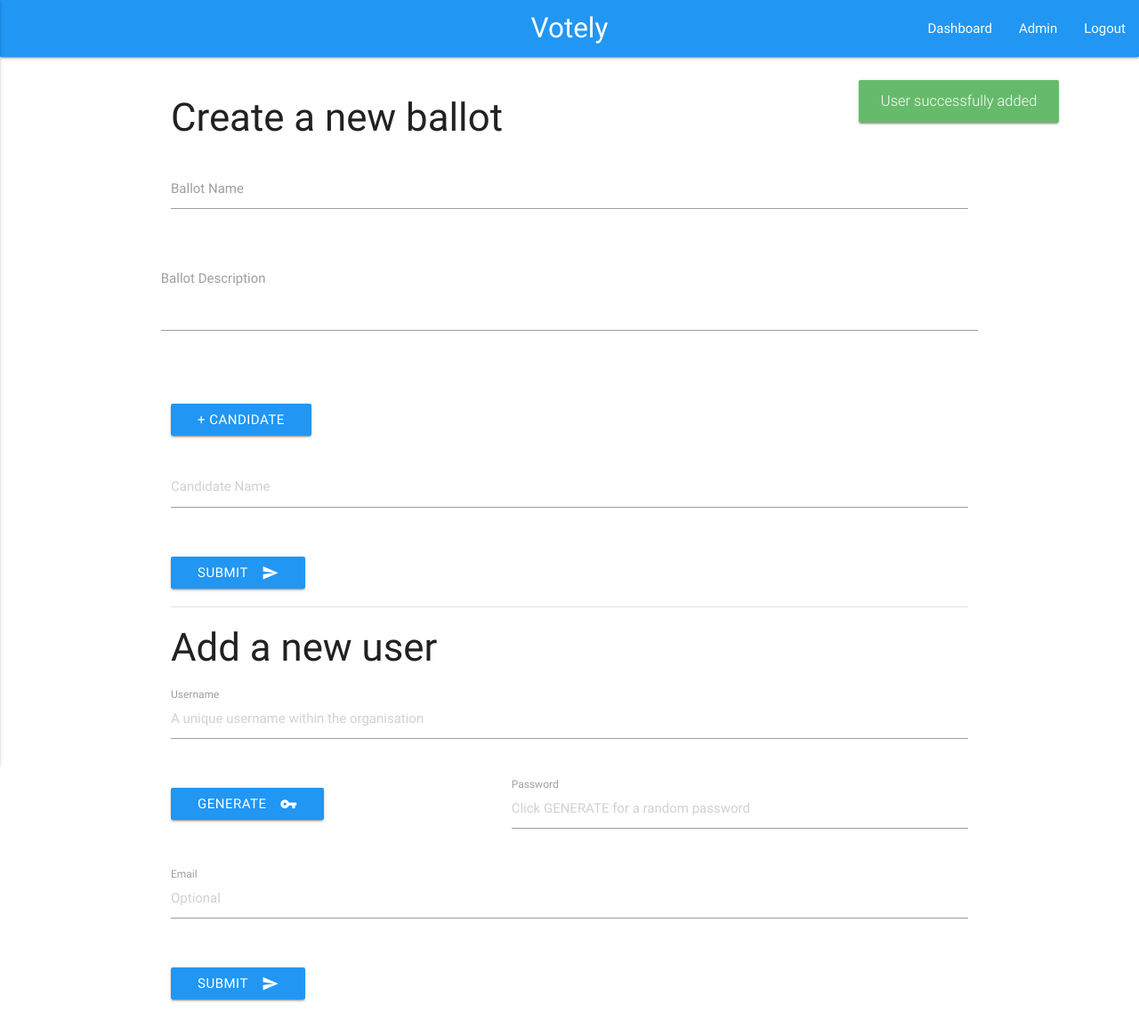
After one commit to kuniklonet/votely, a PHP site: page /admin.php?msg=1 in a window 1280 px wide. The commit adds this page. Shown: the whole page at 89% size. Run offline with PHP 8.4, Linux system fonts and the light colour scheme; the visitor is signed in with stand-in values (Sample User, id 1); some libraries are stand-ins or nearby versions.

Commit message:
Make admin panel

```diff
--- /dev/null
+++ b/admin.php
@@ -0,0 +1,144 @@
+<?php
+include("php/Login.php");
+Login::check_session();
+include("includes/head.php");
+include("includes/nav.php");
+$message = "";
+$colour = "";
+switch ($_GET["msg"]) {
+	case 1:
+		$message = "User successfully added";
+		$colour = "green lighten-1";
+		break;
+	case 2:
+		$message = "Username already exists within organisation";
+        $colour = "red lighten-1";
+		break;
+	case 3:
+		$message = "Organisation does not exist";
+        $colour = "red lighten-1";
+		break;
+	case 4:
+		$message = "Unknown error";
+        $colour = "red lighten-1";
+		break;
+}
+if (isset($_GET["msg"])) {
+	?>
+    <script type="text/javascript">
+        Materialize.toast('<?php echo $message; ?>', 60000, '<?php echo $colour; ?>');
+    </script>
+	<?php
+}
+?>
+<div class="container">
+    <br>
+
+
+    <h3>Create a new ballot</h3>
+    <form class="col s12" action="admin/addBallot.php" method="post">
+        <div class="row">
+            <div class="input-field col s12">
+                <input id="ballot-name" name="name" type="text" class="validate">
+                <label for="ballot-name">Ballot Name</label>
+            </div>
+        </div>
+        <div class="row">
+            <div class="row">
+                <div class="input-field col s12">
+                    <textarea id="description" name="description" class="materialize-textarea"></textarea>
+                    <label for="description">Ballot Description</label>
+                </div>
+            </div>
+        </div>
+
+        <div id="candidates">
+            <div class="row">
+                <div class="input-field col s5">
+                    <button type="button" class="btn waves-effect waves-light blue" onclick="addCandidate()">+ Candidate</button>
+                </div>
+            </div>
+            <div class="row">
+                <div class="input-field col s12">
+                    <input name="candidate[]" type="text" class="validate" placeholder="Candidate Name">
+                </div>
+            </div>
+        </div>
+
+        <div class="row">
+            <div class="input-field col">
+                <button class="btn waves-effect waves-light blue" type="submit" name="action">Submit
+                    <i class="material-icons right">send</i>
+                </button>
+            </div>
+        </div>
+    </form>
+
+    <div class="divider"></div>
+
+    <h3>Add a new user</h3>
+    <div class="row">
+        <form class="col s12" action="admin/addUser.php" method="post">
+            <div class="row">
+                <div class="input-field col s12">
+                    <input placeholder="A unique username within the organisation" id="first_name" name="username"
+                           type="text" class="validate">
+                    <label for="first_name">Username</label>
+                </div>
+            </div>
+
+            <div class="row">
+                <div class="input-field col s5">
+                    <button type="button" class="btn waves-effect waves-light blue" onclick="generate()">Generate
+                        <i class="material-icons right">vpn_key</i>
+                    </button>
+                </div>
+                <div class="input-field col s7">
+                    <input placeholder="Click GENERATE for a random password" id="password" type="text" name="password"
+                           class="validate">
+                    <label for="password">Password</label>
+                </div>
+            </div>
+            <div class="row">
+                <div class="input-field col s12">
+                    <input id="email" type="email" name="email" class="validate" placeholder="Optional">
+                    <label for="email">Email</label>
+                </div>
+            </div>
+            <div class="row">
+                <div class="input-field col">
+                    <button class="btn waves-effect waves-light blue" type="submit" name="action">Submit
+                        <i class="material-icons right">send</i>
+                    </button>
+                </div>
+            </div>
+        </form>
+    </div>
+</div>
+
+</body>
+<script type="text/javascript">
+    $(document).ready(function () {
+        $(".button-collapse").sideNav();
+    });
+
+    function generate() {
+        const passwordLength = 8;
+        const characters = "ABCDEFGHIJKLMNOPQRSTUVWXYZabcdefghijklmnopqrstuvwxyz0123456789";
+        var password = "";
+        for (var i = 0; i < passwordLength; i++) {
+            password += characters.charAt(Math.floor(Math.random() * characters.length));
+        }
+        document.getElementById("password").value = password;
+    }
+
+    function addCandidate(){
+        var markup = "<div class='row'>";
+        markup += "<div class='input-field col s12'>";
+        markup += "<input name='candidate[]' type='text' class='validate' placeholder='Candidate Name'>";
+        markup += "</div></div></div>";
+
+        $("#candidates").append(markup);
+    }
+</script>
+</html>
--- /dev/null
+++ b/admin/addUser.php
@@ -0,0 +1,5 @@
+<?php
+session_start();
+include("../php/Login.php");
+$status = Login::createUser($_POST["username"], $_POST["password"], $_SESSION['organisation']);
+header("Location: ../admin.php?msg=".$status);
--- a/includes/nav.php
+++ b/includes/nav.php
@@ -4,12 +4,12 @@
     <a href="#" data-activates="mobile-demo" class="button-collapse"><i class="material-icons">menu</i></a>
     <ul id="nav-mobile" class="right hide-on-small-and-down">
       <li><a href="/">Dashboard</a></li>
-      <li><a href="#">Archive</a></li>
+        <li><a href="/admin.php">Admin</a></li>
       <li><a href="../php/logout.php">Logout</a></li>
     </ul>
     <ul class="side-nav" id="mobile-demo">
       <li><a href="/">Dashboard</a></li>
-      <li><a href="#">Archive</a></li>
+      <li><a href="/admin.php">Admin</a></li>
       <li><a href="../php/logout.php">Logout</a></li>
     </ul>
   </div>
--- a/php/Login.php
+++ b/php/Login.php
@@ -64,7 +64,6 @@ class Login
 
   public static function createUser($username, $password, $organisation){
     include('db.php');
-
     $query = "SELECT * FROM  organisations WHERE organisation_name = '".$organisation."'";
     $result = $conn->query($query);
     if(!$result){
@@ -80,7 +79,6 @@ class Login
     $hashedPassword = self::hashPassword($password);
 
     $query = "INSERT INTO users (username, password, organisation) VALUES ('".$username."', '".$hashedPassword."', '".$organisation."')";
-    // $query = "INSERT INTO users (username, password, organisation) VALUES ('John', 'Doe', 'scu')";
     $result = $conn->query($query);
     if($result){
       return 1; //success
```
Also changed, not shown: admin/addBallot.php (added, +17 -0 lines), index.php (+7 -0 lines), php/Ballot.php (+4 -5 lines), css/style.css (line endings or trailing spaces).
